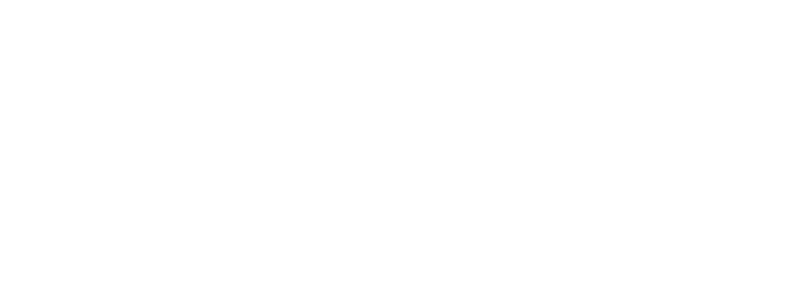
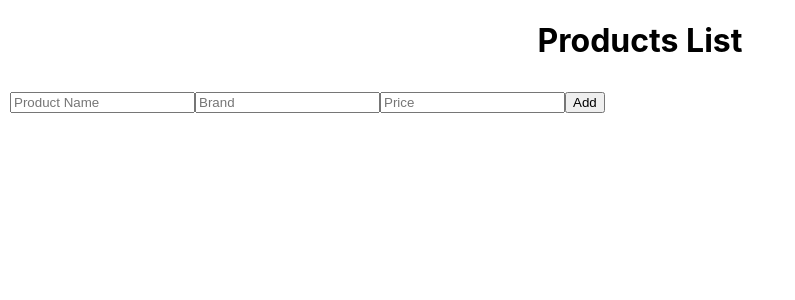
Before and after one commit to sarojramtel/my-app, a React (Create React App) app: page / in a window 1280 px wide. Shown: the top 300 px of the page, without its empty margins (0-795 px from the left). Built offline with nearby package versions, Linux system fonts and the light colour scheme.

Commit message:
Prepared a product list

```diff
--- a/src/App.css
+++ b/src/App.css
@@ -36,3 +36,15 @@
     transform: rotate(360deg);
   }
 }
+
+
+.product {
+  display: flex;
+  padding: 10px;
+}
+.product .sn {
+  flex-basis: 5%;
+}
+.product .col {
+  flex-basis: 20%;
+}
--- a/src/App.js
+++ b/src/App.js
@@ -5,8 +5,13 @@
 import Counter from "./Counter";
 import { useState } from "react";
 import { BsPlusCircle } from "react-icons/bs";
+import ProductsList from "./components/productsList";
 function App() {
-  return <div className="App"></div>;
+  return (
+    <div className="App">
+      <ProductsList />
+    </div>
+  );
 }
 
 export default App;
--- /dev/null
+++ b/src/components/productsList.js
@@ -0,0 +1,87 @@
+import React, { useState } from "react";
+import { BsTrash } from "react-icons/bs";
+import { BiEdit } from "react-icons/bi";
+
+const ProductsList = () => {
+  const [products, setProducts] = useState([]);
+  const [name, setName] = useState("");
+  const [brand, setBrand] = useState("");
+  const [price, setPrice] = useState("");
+
+  const addProduct = () =>
+    setProducts([
+      ...products,
+      {
+        name,
+        brand,
+        price,
+        id: new Date().getTime(),
+      },
+    ]);
+
+  const removeProduct = (selectedId) =>
+    setProducts(products.filter((p) => p.id !== selectedId));
+
+  const handleEditProduct = (product) => {
+    setName(product.name);
+    setBrand(product.brand);
+    setPrice(product.price);
+  };
+
+  return (
+    <div>
+      <h1>Products List</h1>
+      <div className="products-container">
+        {products.map((p, j) => (
+          <div className="product" key={p.id}>
+            <div className="sn">
+              <span>{j + 1}</span>
+            </div>
+            <div className="col">
+              <span>{p.name}</span>
+            </div>
+            <div className="col">
+              <span>{p.brand}</span>
+            </div>
+            <div className="col">
+              <span>{p.price}</span>
+            </div>
+            <div className="col">
+              <BsTrash color={"red"} onClick={() => removeProduct(p.id)} />
+              <BiEdit color={"blue"} onClick={() => handleEditProduct(p)} />
+            </div>
+          </div>
+        ))}
+      </div>
+      <div className="product">
+        <input
+          name="name"
+          id="name"
+          value={name}
+          onChange={(e) => setName(e.target.value)}
+          placeholder="Product Name"
+        />
+        <input
+          name="brand"
+          id="brand"
+          value={brand}
+          onChange={(e) => setBrand(e.target.value)}
+          placeholder="Brand"
+        />
+        <input
+          name="price"
+          id="price"
+          value={price}
+          onChange={(e) => setPrice(e.target.value)}
+          placeholder="Price"
+          type="number"
+        />
+        <button className="" onClick={addProduct}>
+          Add
+        </button>
+      </div>
+    </div>
+  );
+};
+
+export default ProductsList;
```
